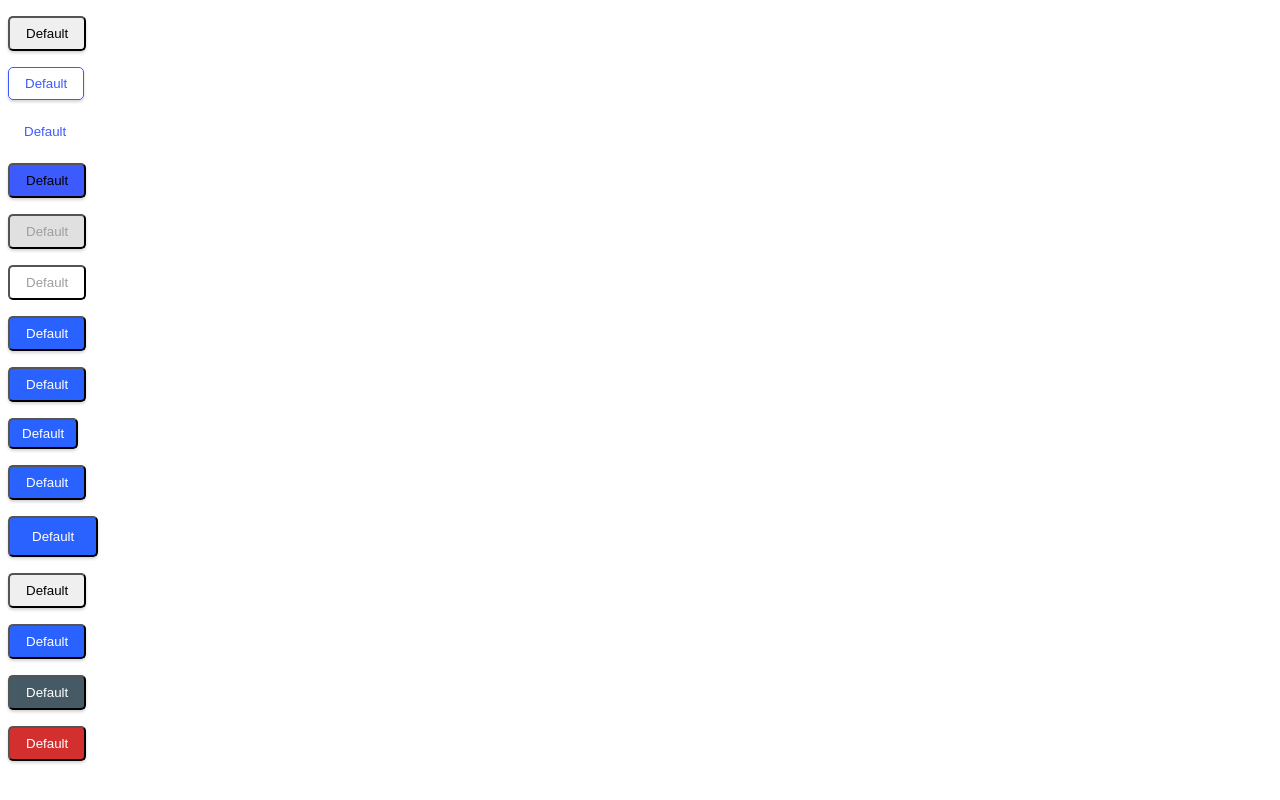
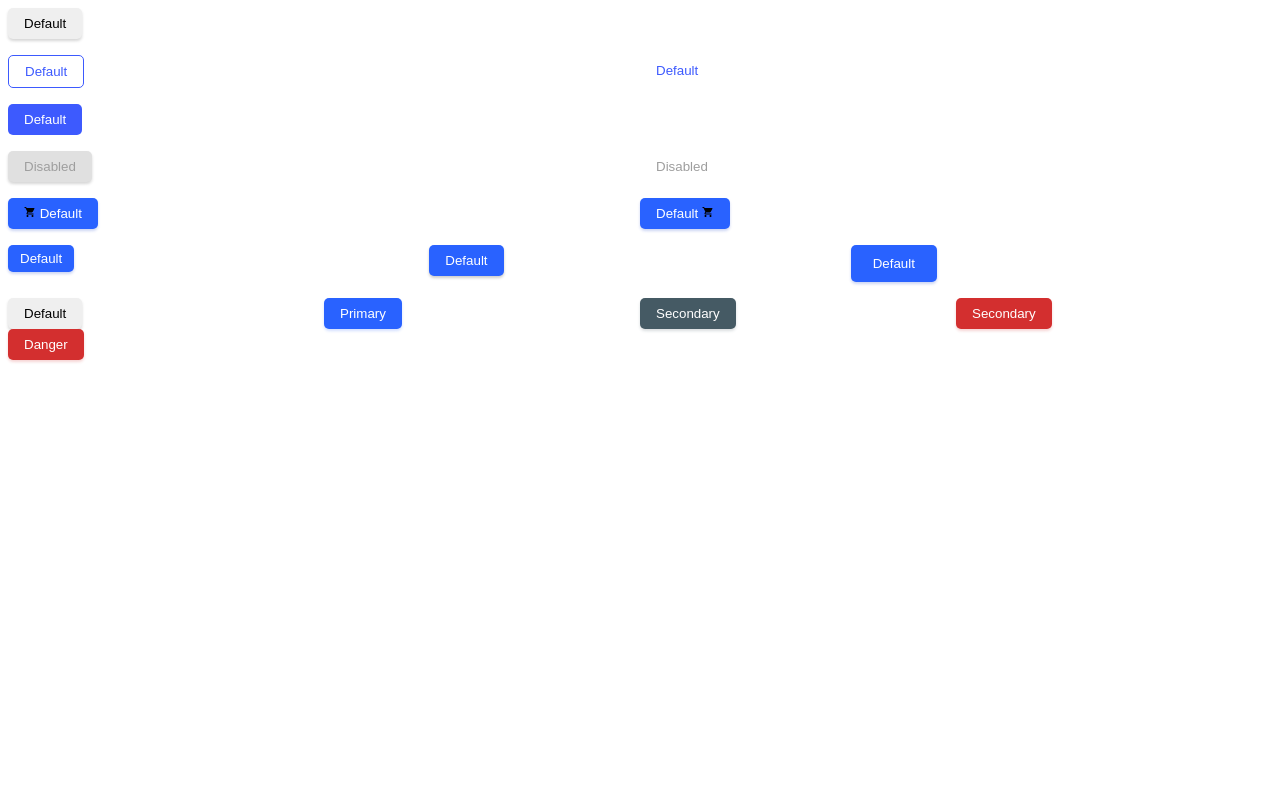
Before and after one commit to voromahery/react-button, a React app: page / in a window 1280 px wide. Built offline with nearby package versions, Linux system fonts and the light colour scheme.

Commit message:
Added condition for the style

```diff
--- a/Buttons.js
+++ b/Buttons.js
@@ -2,11 +2,20 @@ import React from 'react'
 import './style.css';
 
 function Button(props) {
+    let style = "";
+if (props.color) {
+    style = props.color;
+} else if (props.variant) {
+    style = props.variant;
+} else if (props.size) {
+    style = props.size;
+} else if (props.color && props.size && props.variant) {
+    style = props.color;
+}
     return (
         <div>
             <div>
-                <p></p>
-                <button className={props.className}>Default</button>
+                <button className={style}>{props.children}</button>
             </div>
         </div>
 
--- a/index.js
+++ b/index.js
@@ -2,34 +2,38 @@ import React from 'react';
 import ReactDom from 'react-dom';
 import Button from './Buttons.js';
 import './style.css';
-
-
+import icon from './icon/shopping-cart.svg';
 
 function App() {
     return (
-        <div>
-            <Button />
-            <Button className="outline" />
-            <Button className="outline-text" />
-            <Button className="disableShadow" />
+        <div className="grid">
+            <Button>Default</Button>
+            <div className="outline-button">
+                <Button variant="outline">Default</Button>
+                <Button variant="outline-text">Default</Button>
+            </div>
+            <div>
+                <Button variant="disableShadow">Default</Button>
+            </div>
             <div className="disable">
-                <Button className="disable-button" />
-                <Button className="disable-text" />
+                <Button variant="disable-button">Disabled</Button>
+                <Button variant="disable-text">Disabled</Button>
             </div>
             <div className="icon">
-                <Button className="start-icon" />
-                <Button className="end-icon" />
+                <Button variant="start-icon"><img src={icon} alt="shopping-cart" /> Default</Button>
+                <Button variant="end-icon">Default <img src={icon} alt="shopping-cart" /></Button>
             </div>
             <div className="size">
-                <Button className="sm" />
-                <Button className="md" />
-                <Button className="lg" />
+                <Button size="sm">Default</Button>
+                <Button size="md">Default</Button>
+                <Button size="lg">Default</Button>
             </div>
             <div className="color">
-                <Button className="default" />
-                <Button className="primary" />
-                <Button className="secondary" />
-                <Button className="danger" />
+                <Button color="default">Default</Button>
+                <Button color="primary">Primary</Button>
+                <Button color="secondary">Secondary</Button>
+                <Button color="danger">Secondary</Button>
+                <Button size="lg" color="danger">Danger</Button>
             </div>
         </div>
     )
--- a/package.json
+++ b/package.json
@@ -18,6 +18,7 @@
   "homepage": "https://github.com/voromahery/react-button#readme",
   "dependencies": {
     "react": "^16.13.1",
+    "react-color-attribute": "^1.1.4",
     "react-dom": "^16.13.1"
   }
 }
--- a/style.css
+++ b/style.css
@@ -6,11 +6,13 @@ button {
     padding-right: 1rem;
     border-radius: 5px;
     box-shadow: 0px 2px 3px rgba(51, 51, 51, 0.2);
+    border: none;
 }
 
-/* .default {
-    border: 0;
-} */
+img {
+    max-width: 12px;
+}
+
 
 .default:hover,
 .default:focus {
@@ -31,6 +33,7 @@ button {
 .outline,
 .outline-text {
     color: #3D5AFE;
+    box-shadow: none;
 }
 
 .outline:hover,
@@ -40,7 +43,7 @@ button {
     background-color: rgba(41, 98, 255, 0.1);;
 }
 
-.disable-shadow,
+.disableShadow,
 .outline-text,
 .disable-text {
     box-shadow: none;
@@ -52,6 +55,7 @@ button {
 
 .disableShadow {
     background: #3D5AFE;
+    color: #FFFFFF
 }
 
 .disable-button {
@@ -69,6 +73,11 @@ button {
 .md,
 .lg {
     background-color: #2962FF;
+}
+
+.start-icon,
+.end-icon {
+    box-shadow: 0px 2px 3px rgba(0, 49, 202, 0.2);
 }
 
 .start-icon::before {
@@ -92,11 +101,12 @@ button {
     padding-bottom: 6px;
     padding-right: 12px;
     padding-left: 12px;
+    box-shadow: 0px 2px 3px rgba(0, 49, 202, 0.2);
 }
 
-.md,
-.primary{
+.md {
     background-color: #2962FF;
+    box-shadow: 0px 2px 3px rgba(0, 0, 0, 0.2);
 }
 
 .lg {
@@ -104,24 +114,62 @@ button {
     padding-bottom: 11px;
     padding-right: 22px;
     padding-left: 22px;
+    box-shadow: 0px 2px 3px rgba(0, 49, 202, 0.2);
+}
+
+.primary {
+    background-color: #2962FF;
+    box-shadow: 0px 2px 3px rgba(41, 98, 255, 0.2);
 }
 
 .secondary {
     background-color: #455A64;
+    box-shadow: 0px 2px 3px rgba(69, 90, 100, 0.2);
 }
 
 .danger {
     background-color: #D32F2F;
+    box-shadow: 0px 2px 3px rgba(211, 47, 47, 0.2);
 }
 
 .primary:hover {
     background-color: #0039CB;
+    box-shadow: 0px 2px 3px rgba(41, 98, 255, 0.2);
 }
 
 .secondary:hover {
     background-color: #1C313A;
+    box-shadow: 0px 2px 3px rgba(69, 90, 100, 0.2);
 }
 
 .danger:hover {
     background-color: #9A0007;
+    box-shadow: 0px 2px 3px rgba(211, 47, 47, 0.2);
 }
+
+.grid,
+.outline-button,
+.disable,
+.icon,
+.size,
+.color {
+    display: grid;
+}
+
+.outline-button,
+.disable,
+.icon {
+    grid-template-columns: repeat(2, 1fr);
+}
+
+.size {
+    grid-template-columns: repeat(3, 1fr);
+}
+
+.color {
+    grid-template-columns: repeat(4, 1fr);
+}
+
+.grid {
+    grid-gap: 1rem;
+}
```
Also changed, not shown: 1 other file.
